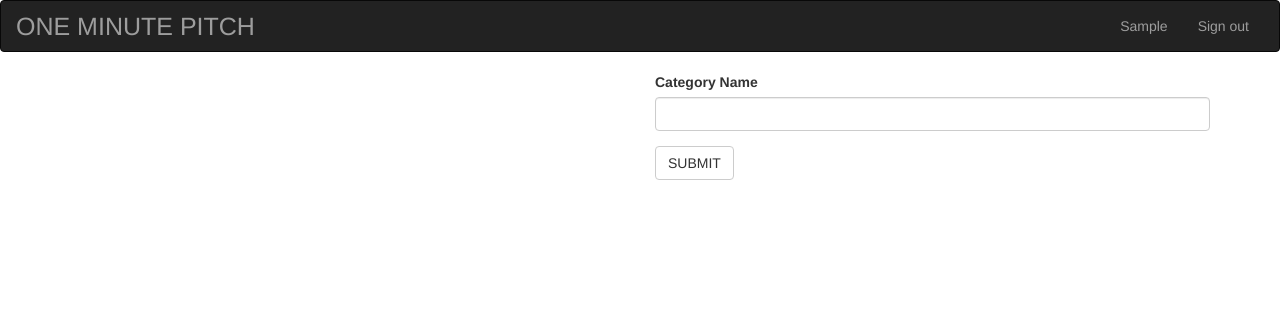
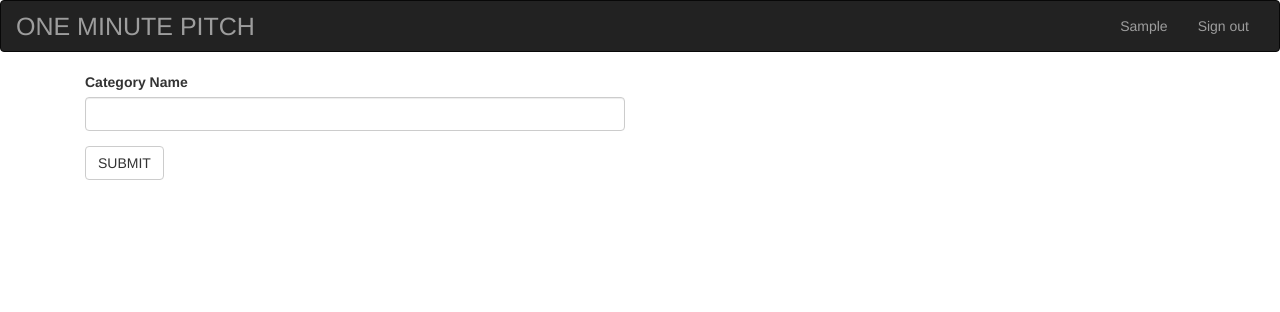
Before and after one commit to joankorir/One_minute_pitch, a Flask app: page /add/category in a window 1280 px wide. Shown: the top 312 px of the page. Run offline with Flask 2, Linux system fonts and the light colour scheme; the visitor is signed in with stand-in values (Sample User, id 1); data comes from the database, SQL or seed files in the repository; some libraries are stand-ins or nearby versions.

Commit message:
Added styling

```diff
--- a/app/templates/index.html
+++ b/app/templates/index.html
@@ -7,7 +7,7 @@
 {% endblock %}
 {% block content %}
 
-    <div class="container" style="font-type:'italic'; font-size:'20px';">
+    <div class="container" style="font-style:italic; font-size:20px;">
       <div class="row" style="margin-top:20px">
         <h4 class="text-left"><a class="btn btn-primary" href="/add/category"><span></span>Add Category </a></h4>
 
@@ -24,7 +24,7 @@
           <div class="col-md-6">
               <h3>{{pitches.content}}</h3>
           </div>
-          <div class="col-md-6">
+          <div class="col-md-6 "style="font-italic:bold; font-family:"Times New Roman", Times, serif}">
             <p>POSTED: {{pitches.date_posted.strftime('%Y/%m/%d || %r')}}</p>
             <a href="/pitch/{{pitches.id}}"><h4>COMMENT</h4></a>
           </div>
--- a/app/templates/macros.html
+++ b/app/templates/macros.html
@@ -27,7 +27,7 @@
   </div>
       <div class="col-md-6">
           <hr>
-          <p style="font-family:monospace">{{pitch.content}} </p>
+          <p style="font-family:Arial, Helvetica, sans-serif;">{{pitch.content}} </p>
            <p style="text-align:right; font-family:monospace;  font-size:10px;">{{pitch.posted.strftime('%Y/%m/%d || %r') }}</p>
       </div>}
   {% endfor %}
--- a/app/templates/new_category.html
+++ b/app/templates/new_category.html
@@ -12,15 +12,10 @@
     <title> {{ title }} </title>
 
   <div class="container">
-        <div class="row">
-            <div class="col-md-6">
-            </div>
-            <div class=" col-md-6 create-group">
-
+            <div class=" col-xs-6 col-sm-6 col-md-6 col-lg-6 create-group">
                 {{ wtf.quick_form(category_form) }}
 
             </div>
         </div>
-    </div>
 
 {% endblock %}
```
Also changed, not shown: app/templates/category.html (+6 -2 lines).
